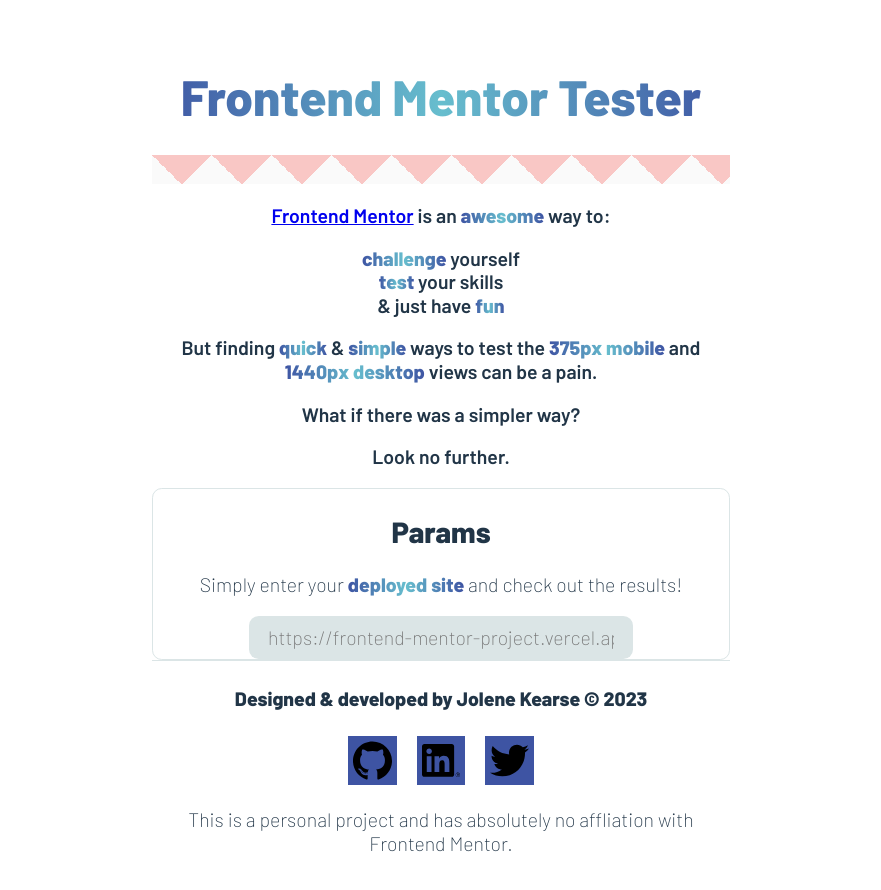
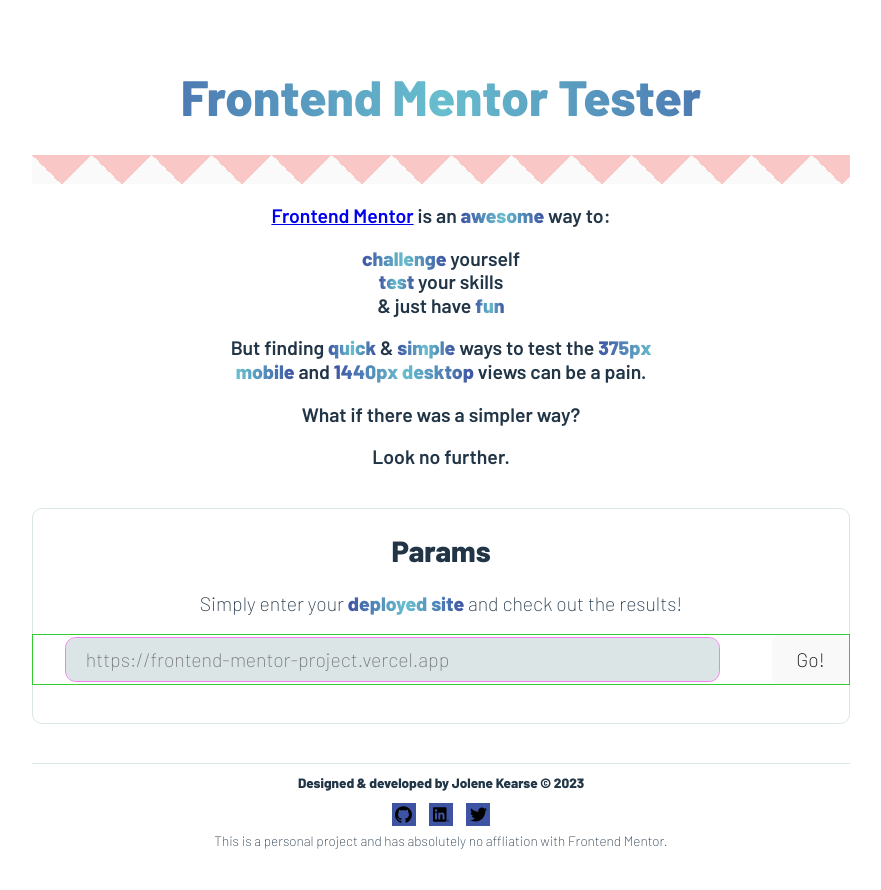
Before and after one commit to JoleneKearse/frontend-mentor-tester, a React (Vite) app in the folder fem-tester/: page / in a window 1280 px wide. Shown: the top 890 px of the page, without its empty margins (199-1080 px from the left). Built offline with nearby package versions, Linux system fonts and the light colour scheme.

Commit message:
refactor: clean up css & adjust margins

```diff
--- a/fem-tester/src/components/Input.jsx
+++ b/fem-tester/src/components/Input.jsx
@@ -5,9 +5,12 @@
     <div id="inputBlock">
       <h2>Params</h2>
       <p>Simply enter your <span className='gradient-text bold'>deployed site</span> and check out the results!</p>
-      <label htmlFor="website">
-        <input type="url" name="website" id="websiteUrl" placeholder='https://frontend-mentor-project.vercel.app'/>
-      </label>
+      <form action="" id="siteInput" className='flex'>
+        <label htmlFor="website">
+          <input type="url" name="website" id="websiteUrl" placeholder='https://frontend-mentor-project.vercel.app'/>
+        </label>
+        <button type="submit">Go!</button>
+      </form>
     </div>
   )
 }
--- a/fem-tester/src/index.css
+++ b/fem-tester/src/index.css
@@ -8,6 +8,8 @@
   --clr-accent-pink: #f9c7c5;
   --clr-accent-pred: #ed2c49;
   --border-radius: .5em;
+  --gap-sm: 1em;
+  --gap-med: 2em;
   --gradient-img: linear-gradient(to top, #f0f0f0, #d1d1d1);
 
   font-size: clamp(1.0625rem, 0.5069rem + 0.8889vw, 1.5625rem);
@@ -31,13 +33,19 @@
 body {
   margin: 0;
   padding: 0;
-  min-width: 320px;
+  min-width: 700px;
   min-height: 100vh;
 }
 
-ul {
+ul,
+li,
+input,
+button {
   margin: 0;
   padding: 0;
+}
+
+ul {
   list-style: none;
 }
 
@@ -62,6 +70,13 @@
   font-weight: bold;
 }
 
+.flex {
+  display: flex;
+  justify-content: center;
+  align-items: center;
+  gap: var(--gap-sm);
+}
+
 /* TYPOGRAPHY */
 
 .title {
@@ -71,35 +86,34 @@
 
 .intro,
 .intro-list {
+  max-width: 40ch;
+  margin-inline: auto;
   font-weight: 600;
-}
-
-/* COMPONENTS */
-
-.zig-zag {
-  width: 100%;
-  height: 1.5em;
-  background-color: var(--clr-neutral-200);
-  background-image: linear-gradient(135deg, var(--clr-accent-pink) 25%, transparent 25%),
-    linear-gradient(225deg, var(--clr-accent-pink) 25%, transparent 25%),
-    linear-gradient(315deg, var(--clr-accent-pink) 25%, transparent 25%),
-    linear-gradient(45deg, var(--clr-accent-pink) 25%, transparent 25%);
-  background-position: -30px 0, -30px 0, 0 0, 0 0;
-  background-size: 60px 60px;
-  background-repeat: repeat;
 }
 
 /* LAYOUT */
 
 body {
-  max-width: 60ch;
+  max-width: 70%;
   margin-inline: auto;
 }
 
 #inputBlock {
-  background-color: var(--clr-neutral-100);
+  margin: var(--gap-med) auto;
   border-radius: var(--border-radius);
   border: .1rem solid var(--clr-neutral-300);
+  background-color: var(--clr-neutral-100);
+}
+
+#siteInput {
+  margin-bottom: var(--gap-med);
+  outline: 1px solid limegreen;
+}
+
+#siteInput label {
+  display: flex;
+  width: 80%;
+  margin-inline: auto;
 }
 
 input {
@@ -110,8 +124,10 @@
 }
 
 #websiteUrl {
-  width: 60%;
+  flex: 70% 1 1;
+  margin-left: 0;
   color: var(--clr-neutral-900);
+  outline: 1px solid violet;
 }
 
 button {
@@ -131,23 +147,39 @@
 }
 
 footer {
+  margin-top: var(--gap-sm);
   border-top: .1rem solid var(--clr-neutral-300);
+  font-size: clamp(0.6875rem, 0.5486rem + 0.2222vw, 0.8125rem);
+  line-height: .2;
 }
 
 footer ul {
   display: flex;
   justify-content: center;
   align-items: center;
-  gap: 1em;
+  gap: var(--gap-sm);
 }
 
 footer ul li img {
-  width: 2em;
+  width: 1.25em;
   padding: .25em;
   background-color: var(--clr-accent-blue);
 }
 
+/* COMPONENTS */
 
+.zig-zag {
+  width: 100%;
+  height: 1.5em;
+  background-color: var(--clr-neutral-200);
+  background-image: linear-gradient(135deg, var(--clr-accent-pink) 25%, transparent 25%),
+    linear-gradient(225deg, var(--clr-accent-pink) 25%, transparent 25%),
+    linear-gradient(315deg, var(--clr-accent-pink) 25%, transparent 25%),
+    linear-gradient(45deg, var(--clr-accent-pink) 25%, transparent 25%);
+  background-position: -30px 0, -30px 0, 0 0, 0 0;
+  background-size: 60px 60px;
+  background-repeat: repeat;
+}
 
 
 
```
